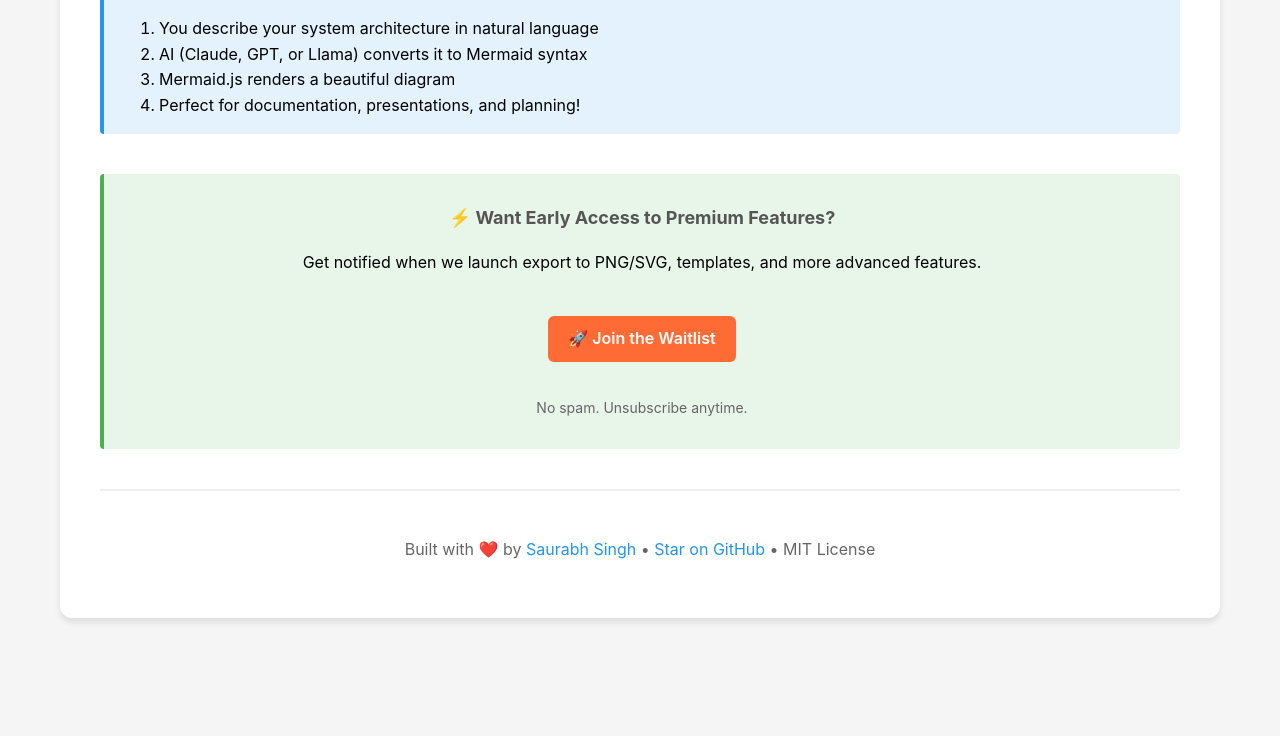
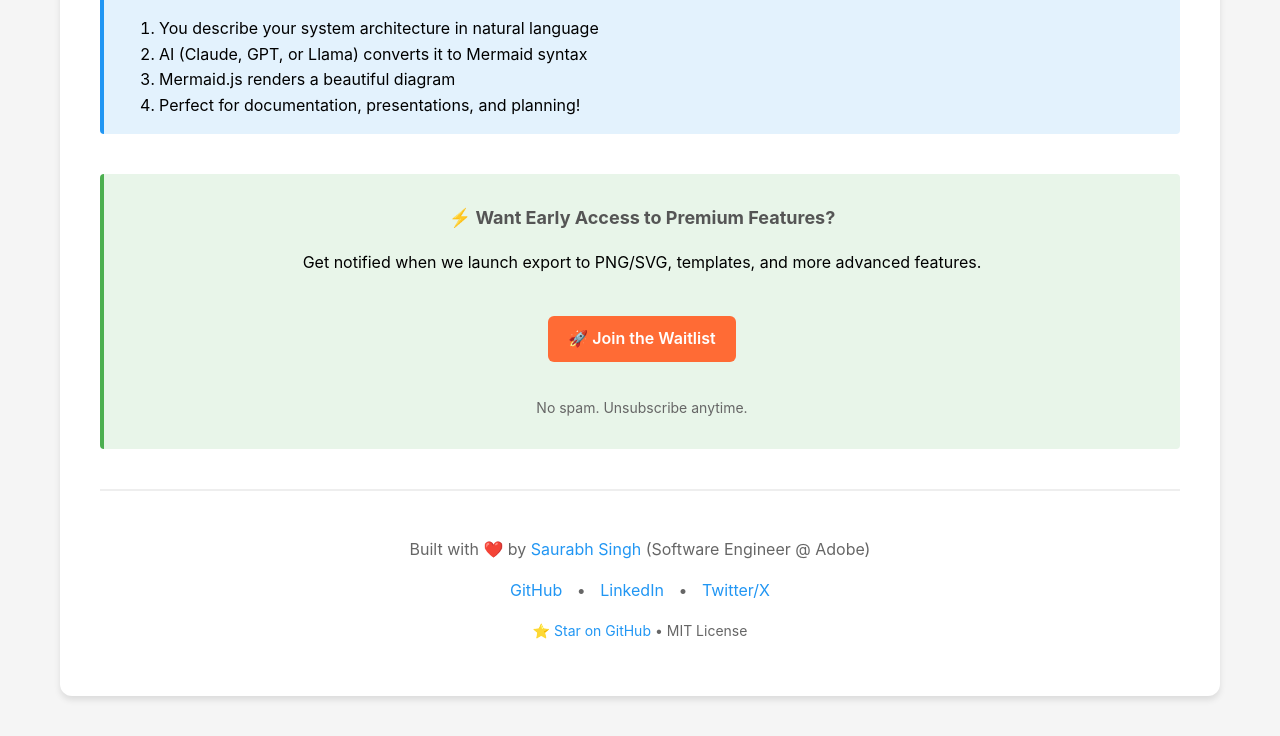
Before and after one commit to saurabhs051/ai-architecture-diagram-generator, a website: page index.html in a window 1280 px wide. Shown: the part 1590-2326 px from the top of the page. Before the commit the page ends 2248 px from the top, so only its background shows below. Drawn offline with Linux system fonts and the light colour scheme; a script that the page names is missing.

Commit message:
Add LinkedIn profile for professional networking

```diff
--- a/index.html
+++ b/index.html
@@ -383,9 +383,16 @@
     </div>
 
     <div style="text-align: center; margin-top: 40px; padding-top: 30px; border-top: 2px solid #eee; color: #666;">
-      <p>Built with ❤️ by <a href="https://github.com/saurabhs051">Saurabh Singh</a> •
-      <a href="https://github.com/saurabhs051/ai-architecture-diagram-generator">Star on GitHub</a> •
-      MIT License</p>
+      <p>Built with ❤️ by <a href="https://www.linkedin.com/in/saurabh-singh-822b66125/">Saurabh Singh</a> (Software Engineer @ Adobe)</p>
+      <p style="margin-top: 10px;">
+        <a href="https://github.com/saurabhs051" style="margin: 0 10px;">GitHub</a> •
+        <a href="https://www.linkedin.com/in/saurabh-singh-822b66125/" style="margin: 0 10px;">LinkedIn</a> •
+        <a href="https://x.com/sysdesign_ai" style="margin: 0 10px;">Twitter/X</a>
+      </p>
+      <p style="margin-top: 10px; font-size: 14px;">
+        <a href="https://github.com/saurabhs051/ai-architecture-diagram-generator">⭐ Star on GitHub</a> •
+        MIT License
+      </p>
     </div>
   </div>
 
```
Also changed, not shown: README.md.
